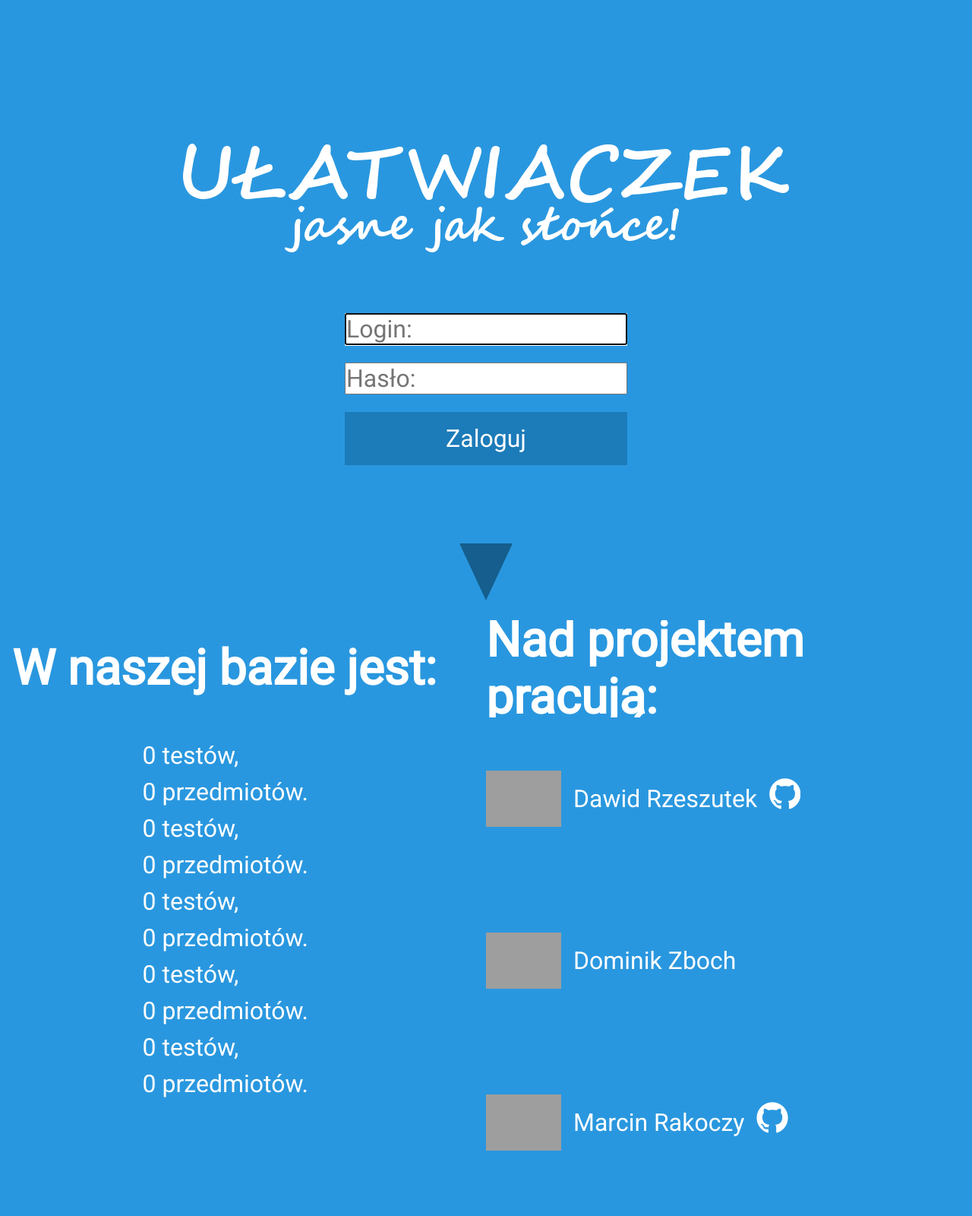
After one commit to Marucik/Ulatwiaczek, a Django app: page /ulatwiaczek/stats/ in a window 1280 px wide. The commit adds this page. Shown: the whole page at 76% size. Run offline with Django 3.2, Linux system fonts and the light colour scheme; data that the repository does not hold is empty; style sheets or scripts are compiled from the project's sources; parts of the project's set-up code (start-up, migrations or seed data) failed here and were passed over; some libraries are stand-ins or nearby versions; grey boxes are pictures that could not be loaded.

Commit message:
Testowe dodanie informacji o projekcie przy logowaniu
Oglądnąć można pod adresem /ulatwiaczek/stats/

```diff
--- a/main/templates/login.html
+++ b/main/templates/login.html
@@ -7,6 +7,7 @@
   <meta http-equiv="X-UA-Compatible" content="ie=edge">
   <title>Ułatwiaczek - logowanie</title>
   <link rel="stylesheet" href="{% static 'css/login.min.css' %}">
+  <link rel="stylesheet" href="{% static 'css/font-awesome.min.css' %}">
   <link href="https://fonts.googleapis.com/css?family=Roboto:400" rel="stylesheet">
 </head>
 <body>
@@ -19,5 +20,6 @@
     <input class="button" type="submit" value="Zaloguj">
   </form>
 </div>
+{% block stats %} :D {% endblock %}
 </body>
 </html>
--- /dev/null
+++ b/main/templates/stats.html
@@ -0,0 +1,31 @@
+{% extends "login.html" %}
+{% block stats %}
+<div id="triangle"></div>
+<div class="wrapper">
+
+  <div class="data">
+    <h1>W naszej bazie jest:</h1>
+    <ul>
+      <li>{{ iloscTestow }} testów,</li>
+      <li>{{ iloscPrzedmiotow }} przedmiotów.</li>
+      <li>{{ iloscTestow }} testów,</li>
+      <li>{{ iloscPrzedmiotow }} przedmiotów.</li>
+      <li>{{ iloscTestow }} testów,</li>
+      <li>{{ iloscPrzedmiotow }} przedmiotów.</li>
+      <li>{{ iloscTestow }} testów,</li>
+      <li>{{ iloscPrzedmiotow }} przedmiotów.</li>
+      <li>{{ iloscTestow }} testów,</li>
+      <li>{{ iloscPrzedmiotow }} przedmiotów.</li>
+    </ul>
+  </div>
+  <div class="pane">
+    <h1>Nad projektem pracują:</h1>
+    <div class="info">
+      <div class="profiles"><img src="https://github.com/Dawiducik.png" alt="">Dawid Rzeszutek <a href="https://github.com/Dawiducik" target="_blank"><i class="fa fa-github" aria-hidden="true"></i></a></div>
+      <div class="profiles"><img src="https://yt3.ggpht.com/-hZvE9xuvJOY/AAAAAAAAAAI/AAAAAAAAAAA/Xgmp3UQ-tHo/s100-c-k-no-mo-rj-c0xffffff/photo.jpg" alt="">Dominik Zboch</div>
+      <div class="profiles"><img src="https://github.com/Marucik.png" alt="">Marcin Rakoczy <a href="https://github.com/Marucik" target="_blank"><i class="fa fa-github" aria-hidden="true"></i></a></div>
+    </div>
+  </div>
+
+</div>
+{% endblock %}
--- a/main/urls.py
+++ b/main/urls.py
@@ -22,6 +22,7 @@ urlpatterns = [
     url(r'^sprawdzian/(?P<id>[0-9]+)/usun/$', views.sprawdzian_usun, name='sprawdzian_usun'),
     url(r'^sprawdzian/(?P<id>[0-9]+)/edytuj/$', views.sprawdzian_edytuj, name='sprawdzian_edytuj'),
 
+    url(r'^stats/$', views.stats, name='stats'),
 
     url(r'^admin/', admin.site.urls),
 ]
--- a/main/views.py
+++ b/main/views.py
@@ -160,3 +160,11 @@ def testowanko(request):
         "deleted": True,
 
     })
+
+def stats(request):
+    testy = Test.objects.all()
+    przedmioty = Przedmiot.objects.all()
+    return render(request, "stats.html", {
+        'iloscTestow': len(testy),
+        'iloscPrzedmiotow': len(przedmioty),
+    })
--- a/sources/style/login.scss
+++ b/sources/style/login.scss
@@ -6,7 +6,7 @@
 	font-size: 16px;
 	box-sizing: border-box;
 	font-family: 'Roboto', sans-serif;
-	overflow: hidden;
+	overflow-x: hidden;
 }
 
 .container {
@@ -50,3 +50,103 @@ form {
 		}
   }
 }
+
+#triangle {
+	position:absolute;
+	left: 50%;
+	bottom: 10px;
+	transform: translate(-50%, 0);
+	width: 0;
+	height: 0;
+	border-left: 35px solid transparent;
+	border-right: 35px solid transparent;
+	border-top: 75px solid $baseBlueDark;
+}
+
+.wrapper {
+	display: flex;
+	flex-flow: row;
+	flex-wrap: wrap;
+	height: 100vh;
+	width: 100vw;
+  background-color: $baseBlueLight;
+	color: #fff;
+	padding: 1rem;
+
+	.data {
+		width: 50%;
+		display: flex;
+		flex-direction: column;
+
+		h1 {
+			display: flex;
+			flex-direction: column;
+			justify-content: center;
+			font-size: 4rem;
+			width: 100%;
+			height: 20%;
+		}
+		ul {
+			display: flex;
+			flex-direction: column;
+			align-items: center;
+			justify-content: flex-start;
+			padding-top: 2rem;
+			width: 100%;
+			height: 100%;
+
+			li {
+				font-size: 2rem;
+				width: 45%;
+				height: 3rem;
+			}
+		}
+	}
+
+	.pane{
+		width: 50%;
+		display: flex;
+		flex-direction: column;
+
+		h1 {
+			display: flex;
+			flex-direction: column;
+			justify-content: center;
+			font-size: 4rem;
+			width: 100%;
+			height: 20%;
+		}
+
+		.info {
+			display: flex;
+			flex-direction: column;
+			justify-content: space-around;
+			width: 100%;
+			height: 100%;
+
+			.profiles {
+				display: flex;
+				align-items: center;
+				height: 120px;
+				font-size: 2rem;
+
+				img {
+					width: 115px;
+					padding-right: 1rem;
+				}
+
+				a {
+					font-size: 3rem;
+					color: #fff;
+					i {
+						padding-left: 1rem;
+
+						&:hover {
+							color: $baseBlueDark;
+						}
+					}
+				}
+			}
+		}
+	}
+}
```
